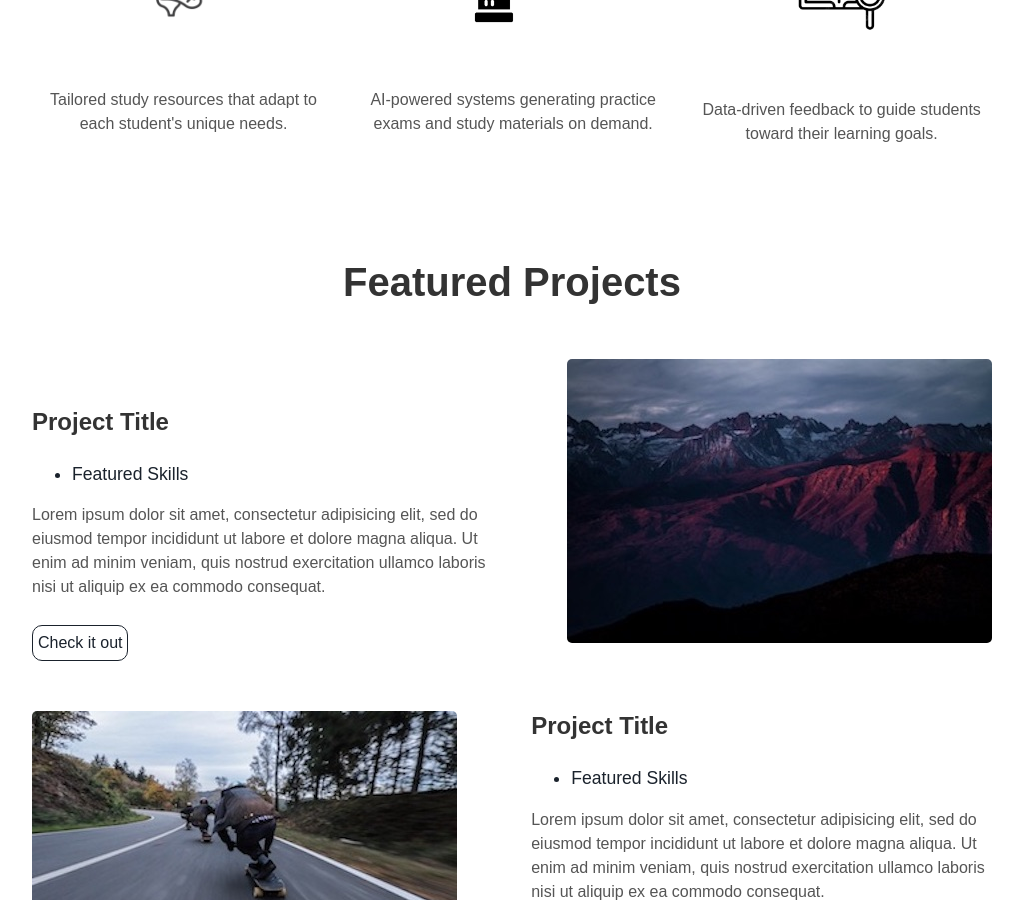
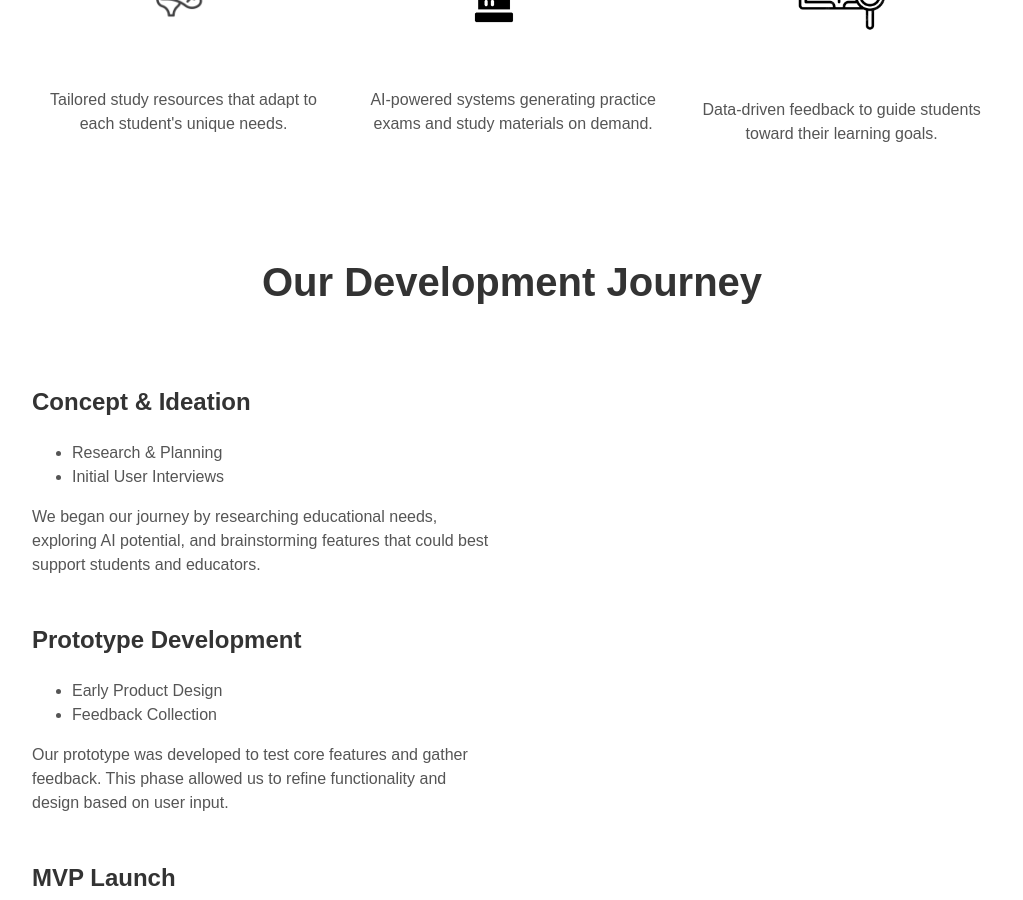
Before and after one commit to kora-edu/kora-edu.github.io, a Jekyll site: the page built from index.html, in a window 1280 px wide and 900 px high, scrolled down 1105 px. Shown: the whole window, without its empty margins (128-1151 px from the left). Built offline with Jekyll 4.4.1, drawn with Linux system fonts in a browser that asks for light colours; some of the changed text lies outside the part shown.

Commit message:
template upload

```diff
--- a/_includes/projects.html
+++ b/_includes/projects.html
@@ -1,29 +1,60 @@
 <div class="user-details">
-  <h1> Featured Projects </h1>
+  <h1> Our Development Journey </h1>
 </div>
-<div class="user-projects">
-  <div class="images-right">
-    <img alt="mountains" src="{{ "/assets/img/mountains.jpg" | prepend: site.baseurl }}" />
-  </div>
+
+<div class="development-journey">
+  <div class="journey-stage">
     <div class="contents">
-    <h3> Project Title </h3>
+      <h3> Concept & Ideation </h3>
       <ul>
-      <li> Featured Skills</li>
+        <li> Research & Planning</li>
+        <li> Initial User Interviews</li>
       </ul>
-    <p>Lorem ipsum dolor sit amet, consectetur adipisicing elit, sed do eiusmod tempor incididunt ut labore et dolore magna aliqua. Ut enim ad minim veniam, quis nostrud exercitation ullamco laboris nisi ut aliquip ex ea commodo consequat.</p>
-    <a class="project-link" href="#">Check it out</a>
+      <p>We began our journey by researching educational needs, exploring AI potential, and brainstorming features that could best support students and educators.</p>
     </div>
   </div>
-<div class="user-projects">
-  <div class="images-left">
-    <img alt="mountains" src="{{ "/assets/img/skate.jpg" | prepend: site.baseurl }}" />
-  </div>
-  <div class="contents-right">
-    <h3> Project Title </h3>
+
+  <div class="journey-stage">
+    <div class="contents">
+      <h3> Prototype Development </h3>
       <ul>
-      <li> Featured Skills</li>
+        <li> Early Product Design</li>
+        <li> Feedback Collection</li>
       </ul>
-    <p>Lorem ipsum dolor sit amet, consectetur adipisicing elit, sed do eiusmod tempor incididunt ut labore et dolore magna aliqua. Ut enim ad minim veniam, quis nostrud exercitation ullamco laboris nisi ut aliquip ex ea commodo consequat.</p>
-    <a class="project-link" href="#">Check it out</a>
+      <p>Our prototype was developed to test core features and gather feedback. This phase allowed us to refine functionality and design based on user input.</p>
     </div>
   </div>
+
+  <div class="journey-stage">
+    <div class="contents">
+      <h3> MVP Launch </h3>
+      <ul>
+        <li> Core Features Implemented</li>
+        <li> Initial Testing & Feedback</li>
+      </ul>
+      <p>We launched our Minimum Viable Product (MVP) with essential features, including personalized study resources and AI-generated practice exams, focusing on user interaction and feedback.</p>
+    </div>
+  </div>
+
+  <div class="journey-stage">
+    <div class="contents">
+      <h3> Scaling & Growth </h3>
+      <ul>
+        <li> Feature Expansion</li>
+        <li> Preparing for Public Launch</li>
+      </ul>
+      <p>Our current focus is on expanding features, refining the user experience, and preparing for a public launch. This stage includes adding advanced insights and data-driven feedback to support deeper learning.</p>
+    </div>
+  </div>
+
+  <div class="journey-stage">
+    <div class="contents">
+      <h3> Upcoming Beta Rollout </h3>
+      <ul>
+        <li> Beta Launch in 3 Weeks</li>
+        <li> Recruiting Beta Testers</li>
+      </ul>
+      <p>We're excited to announce that KORA's beta version will be rolling out in the next three weeks! We are currently looking for beta testers to provide feedback on our platform and help us shape the future of KORA. If you're interested in joining the beta, please reach out to us for more details.</p>
+    </div>
+  </div>
+</div>
```
Lines whose indentation alone changed are shown as unchanged.
